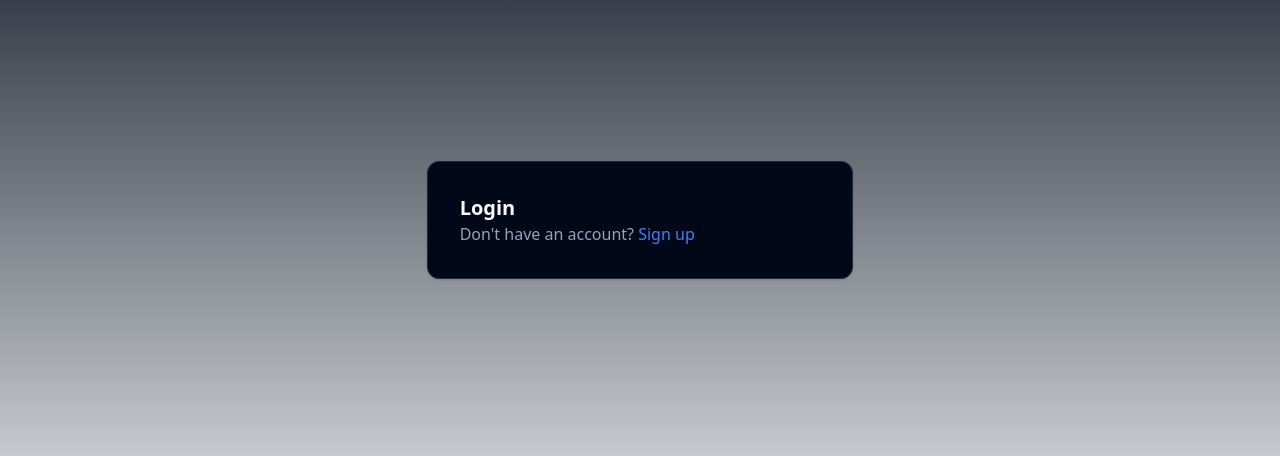
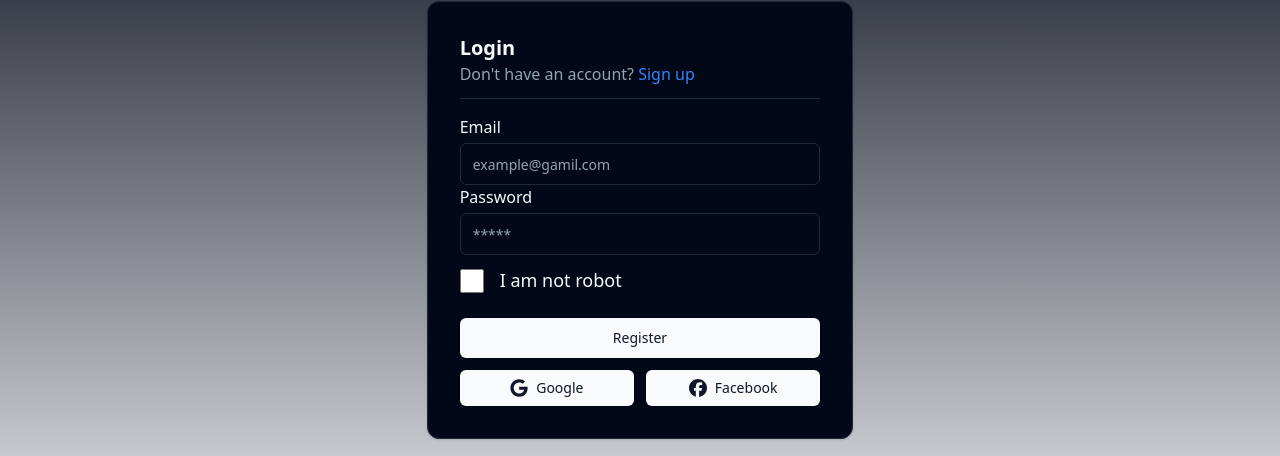
Before and after one commit to iceoldgoon/gym, a React (Vite) app: page /auth in a window 1280 px wide. Shown: the part 180-636 px from the top of the page. Built offline with nearby package versions, Linux system fonts and the light colour scheme.

Commit message:
added register and login comonents

```diff
--- a/package.json
+++ b/package.json
@@ -12,6 +12,7 @@
   "dependencies": {
     "@radix-ui/react-dropdown-menu": "^2.0.6",
     "@radix-ui/react-icons": "^1.3.0",
+    "@radix-ui/react-separator": "^1.0.3",
     "@radix-ui/react-slot": "^1.0.2",
     "class-variance-authority": "^0.7.0",
     "clsx": "^2.1.0",
--- a/src/components/auth/login.tsx
+++ b/src/components/auth/login.tsx
@@ -1,4 +1,9 @@
 import { useAuthState } from "@/stores/auth.store";
+import { Separator } from "../ui/separator";
+import { Input } from "../ui/input";
+import { Button } from "../ui/button";
+import Social from "./social";
+import Nerobot from "./nerobot";
 
 const Login = () => {
   const { setAuth } = useAuthState();
@@ -14,6 +19,22 @@ const Login = () => {
           Sign up
         </span>
       </p>
+      <div className="mt-3">
+        <Separator />
+      </div>
+      <div className="mt-4">
+        <span>Email</span>
+        <Input className="mt-1 w-full py-5" placeholder="example@gamil.com" />
+      </div>
+
+      <div className="w-full">
+        <span>Password</span>
+        <Input placeholder="*****" className="py-5 mt-1" type="password" />
+      </div>
+      <Nerobot />
+      <Button className="mt-3 w-full py-5">Register</Button>
+
+      <Social />
     </div>
   );
 };
--- /dev/null
+++ b/src/components/auth/nerobot.tsx
@@ -0,0 +1,12 @@
+import { Input } from "../ui/input";
+
+const Nerobot = () => {
+  return (
+    <div className="flex items-center gap-4 my-3">
+      <Input type="checkbox" className="w-[24px] h-[24px]" />
+      <span className="text-[18px]">I am not robot</span>
+    </div>
+  );
+};
+
+export default Nerobot;
--- a/src/components/auth/register.tsx
+++ b/src/components/auth/register.tsx
@@ -1,4 +1,9 @@
 import { useAuthState } from "@/stores/auth.store";
+import { Separator } from "../ui/separator";
+import { Input } from "../ui/input";
+import { Button } from "../ui/button";
+import Social from "./social";
+import Nerobot from "./nerobot";
 
 const Register = () => {
   const { setAuth } = useAuthState();
@@ -14,6 +19,27 @@ const Register = () => {
           Sign in
         </span>
       </p>
+
+      <div className="mt-3">
+        <Separator />
+      </div>
+      <div className="mt-4">
+        <span>Email</span>
+        <Input className="mt-1 w-full py-5" placeholder="example@gamil.com" />
+      </div>
+      <div className="grid  grid-cols-2 mt-3 gap-3">
+        <div className="w-full">
+          <span>Password</span>
+          <Input placeholder="*****" className="py-5 mt-1" type="password" />
+        </div>
+        <div>
+          <span>Confirm password</span>
+          <Input placeholder="*****" className="py-5 mt-1" type="password" />
+        </div>
+      </div>
+      <Nerobot />
+      <Button className="mt-3 w-full py-5">Register</Button>
+      <Social />
     </div>
   );
 };
--- a/src/components/auth/social.tsx
+++ b/src/components/auth/social.tsx
@@ -0,0 +1,21 @@
+import { FaFacebook, FaGoogle } from "react-icons/fa6";
+import { Button } from "../ui/button";
+
+const Social = () => {
+  return (
+    <div>
+      <div className="grid  grid-cols-2 mt-3 gap-3">
+        <Button className="w-full flex items-center gap-2">
+          <FaGoogle size={18} />
+          <span>Google</span>
+        </Button>
+        <Button className="flex items-center gap-2">
+          <FaFacebook size={18} />
+          <span>Facebook</span>
+        </Button>
+      </div>
+    </div>
+  );
+};
+
+export default Social;
--- /dev/null
+++ b/src/components/ui/input.tsx
@@ -0,0 +1,25 @@
+import * as React from "react";
+
+import { cn } from "@/lib/utils";
+
+export interface InputProps
+  extends React.InputHTMLAttributes<HTMLInputElement> {}
+
+const Input = React.forwardRef<HTMLInputElement, InputProps>(
+  ({ className, type, ...props }, ref) => {
+    return (
+      <input
+        type={type}
+        className={cn(
+          "flex h-9 w-full rounded-md border border-input bg-transparent px-3 py-1 text-sm shadow-sm transition-colors file:border-0 file:bg-transparent file:text-sm file:font-medium placeholder:text-muted-foreground focus-visible:outline-none focus-visible:ring-1 focus-visible:ring-ring disabled:cursor-not-allowed disabled:opacity-50",
+          className
+        )}
+        ref={ref}
+        {...props}
+      />
+    );
+  }
+);
+Input.displayName = "Input";
+
+export { Input };
--- /dev/null
+++ b/src/components/ui/separator.tsx
@@ -0,0 +1,29 @@
+import * as React from "react"
+import * as SeparatorPrimitive from "@radix-ui/react-separator"
+
+import { cn } from "@/lib/utils"
+
+const Separator = React.forwardRef<
+  React.ElementRef<typeof SeparatorPrimitive.Root>,
+  React.ComponentPropsWithoutRef<typeof SeparatorPrimitive.Root>
+>(
+  (
+    { className, orientation = "horizontal", decorative = true, ...props },
+    ref
+  ) => (
+    <SeparatorPrimitive.Root
+      ref={ref}
+      decorative={decorative}
+      orientation={orientation}
+      className={cn(
+        "shrink-0 bg-border",
+        orientation === "horizontal" ? "h-[1px] w-full" : "h-full w-[1px]",
+        className
+      )}
+      {...props}
+    />
+  )
+)
+Separator.displayName = SeparatorPrimitive.Root.displayName
+
+export { Separator }
```
Also changed, not shown: 1 other file (tests, documents, lock files or other folders).
